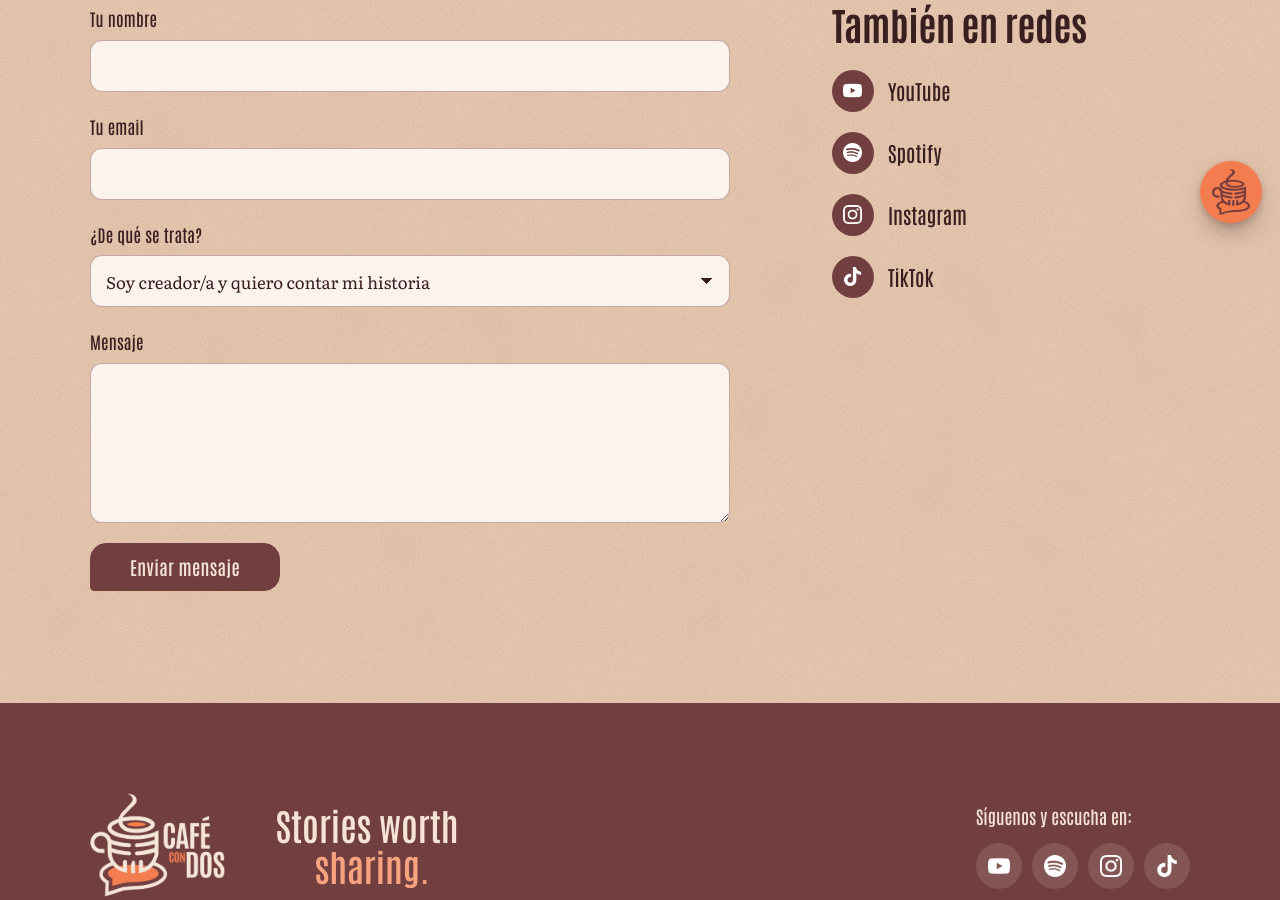
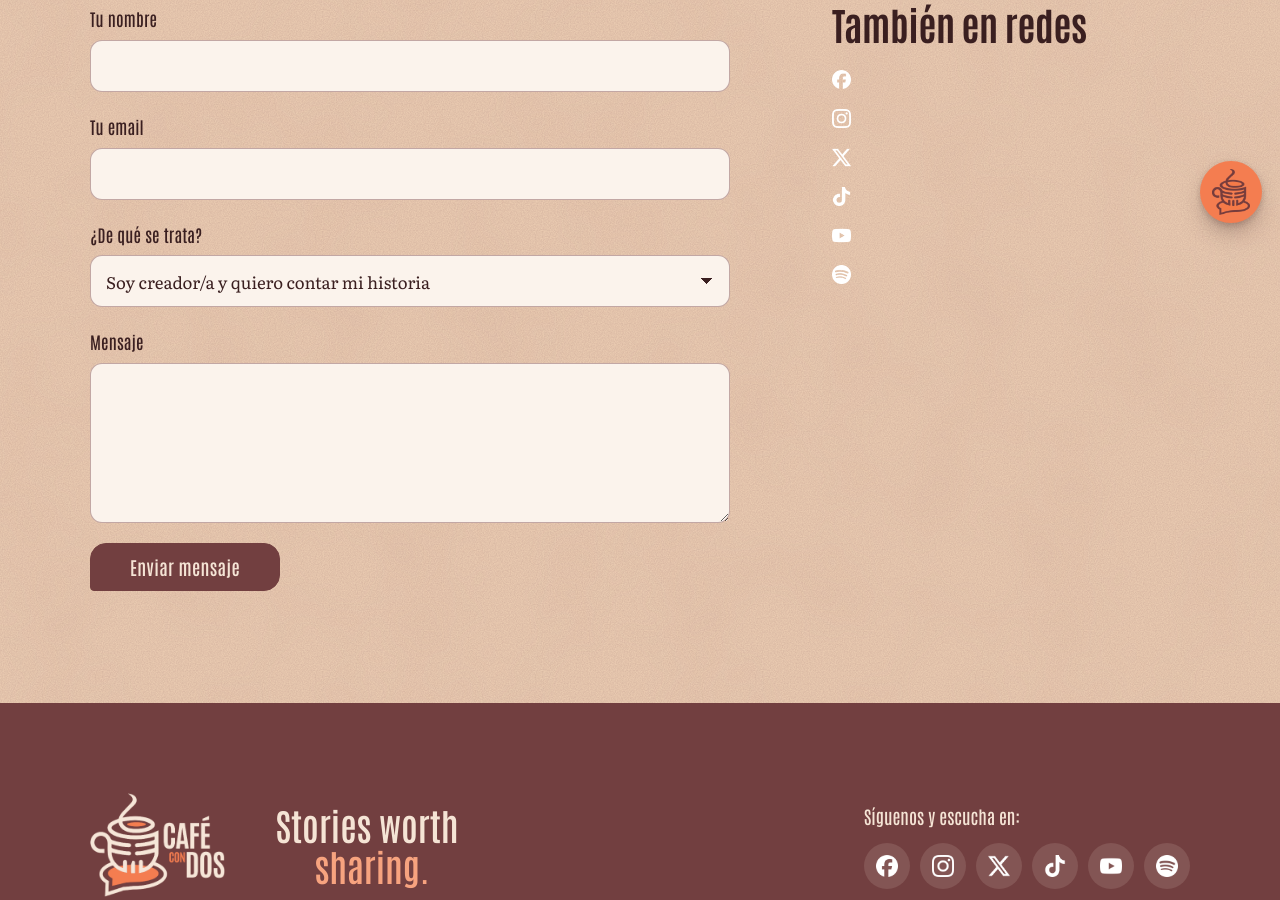
Before and after one commit to officialdetatch/cafe-con-dos, a plain HTML site: page contacto.html in a window 1280 px wide. Shown: the part 559-1459 px from the top of the page. Drawn offline with Linux system fonts and the light colour scheme.

Commit message:
added FB and X

```diff
--- a/assets/js/config.js
+++ b/assets/js/config.js
@@ -31,6 +31,8 @@ window.CCD_CONFIG = {
     youtube: "https://www.youtube.com/@Caf%C3%A9ConDos",
     spotify: "https://open.spotify.com/show/6z0g9lFACFnK2sxIhj7EOn",
     tiktok: "https://www.tiktok.com/@cafecondos",
+    X: "https://x.com/cafecondos_", // antes Twitter
+    facebook: "https://www.facebook.com/cafecondos",
     discord: "" // déjalo vacío para que no aparezca
   },
 
--- a/contacto.html
+++ b/contacto.html
@@ -105,10 +105,12 @@
           <aside>
             <h2>También en redes</h2>
             <ul class="redes-lista">
-              <li><a href="https://www.youtube.com/@Caf%C3%A9ConDos" target="_blank" rel="noopener"><span class="ico"><img src="images/socials/youtube.webp" alt=""></span>YouTube</a></li>
-              <li><a href="https://open.spotify.com/show/6z0g9lFACFnK2sxIhj7EOn" target="_blank" rel="noopener"><span class="ico"><img src="images/socials/spotify.webp" alt=""></span>Spotify</a></li>
-              <li><a href="https://www.instagram.com/cafecondos" target="_blank" rel="noopener"><span class="ico"><img src="images/socials/instagram.webp" alt=""></span>Instagram</a></li>
-              <li><a href="https://www.tiktok.com/@cafecondos" target="_blank" rel="noopener"><span class="ico"><img src="images/socials/tiktok.webp" alt=""></span>TikTok</a></li>
+              <li><a href="https://www.facebook.com/cafecondos" target="_blank" rel="noopener" aria-label="Facebook"><img src="images/socials/facebook.webp" alt="" width="22" height="22"></a></li>
+              <li><a href="https://www.instagram.com/cafecondos" target="_blank" rel="noopener" aria-label="Instagram"><img src="images/socials/instagram.webp" alt="" width="22" height="22"></a></li>
+              <li><a href="https://x.com/cafecondos_" target="_blank" rel="noopener" aria-label="X"><img src="images/socials/x.webp" alt="" width="22" height="22"></a></li>
+              <li><a href="https://www.tiktok.com/@cafecondos" target="_blank" rel="noopener" aria-label="TikTok"><img src="images/socials/tiktok.webp" alt="" width="22" height="22"></a></li>
+              <li><a href="https://www.youtube.com/@Caf%C3%A9ConDos" target="_blank" rel="noopener" aria-label="YouTube"><img src="images/socials/youtube.webp" alt="" width="22" height="22"></a></li>
+              <li><a href="https://open.spotify.com/show/6z0g9lFACFnK2sxIhj7EOn" target="_blank" rel="noopener" aria-label="Spotify"><img src="images/socials/spotify.webp" alt="" width="22" height="22"></a></li>
             </ul>
           </aside>
         </div>
@@ -124,10 +126,12 @@
 
       <p class="pie-siguenos">Síguenos y escucha en:</p>
       <ul class="redes">
+        <li><a href="https://www.facebook.com/cafecondos" target="_blank" rel="noopener" aria-label="Facebook"><img src="images/socials/facebook.webp" alt="" width="22" height="22"></a></li>
+        <li><a href="https://www.instagram.com/cafecondos" target="_blank" rel="noopener" aria-label="Instagram"><img src="images/socials/instagram.webp" alt="" width="22" height="22"></a></li>
+        <li><a href="https://x.com/cafecondos_" target="_blank" rel="noopener" aria-label="X"><img src="images/socials/x.webp" alt="" width="22" height="22"></a></li>
+        <li><a href="https://www.tiktok.com/@cafecondos" target="_blank" rel="noopener" aria-label="TikTok"><img src="images/socials/tiktok.webp" alt="" width="22" height="22"></a></li>
         <li><a href="https://www.youtube.com/@Caf%C3%A9ConDos" target="_blank" rel="noopener" aria-label="YouTube"><img src="images/socials/youtube.webp" alt="" width="22" height="22"></a></li>
         <li><a href="https://open.spotify.com/show/6z0g9lFACFnK2sxIhj7EOn" target="_blank" rel="noopener" aria-label="Spotify"><img src="images/socials/spotify.webp" alt="" width="22" height="22"></a></li>
-        <li><a href="https://www.instagram.com/cafecondos" target="_blank" rel="noopener" aria-label="Instagram"><img src="images/socials/instagram.webp" alt="" width="22" height="22"></a></li>
-        <li><a href="https://www.tiktok.com/@cafecondos" target="_blank" rel="noopener" aria-label="TikTok"><img src="images/socials/tiktok.webp" alt="" width="22" height="22"></a></li>
       </ul>
 
       <nav aria-label="Menú del pie">
```
Also changed, not shown: 404.html (+6 -4 lines), enportada.html (+4 -2 lines), entrada.html (+4 -2 lines), episodio.html (+4 -2 lines), episodios.html (+4 -2 lines), fonoteca.html (+4 -2 lines), index.html (+4 -2 lines), nosotros.html (+4 -2 lines), pronto.html (+4 -2 lines), sobremesa.html (+4 -2 lines), tienda.html (+4 -2 lines), images/socials/facebook.webp (added), images/socials/x.webp (added).
